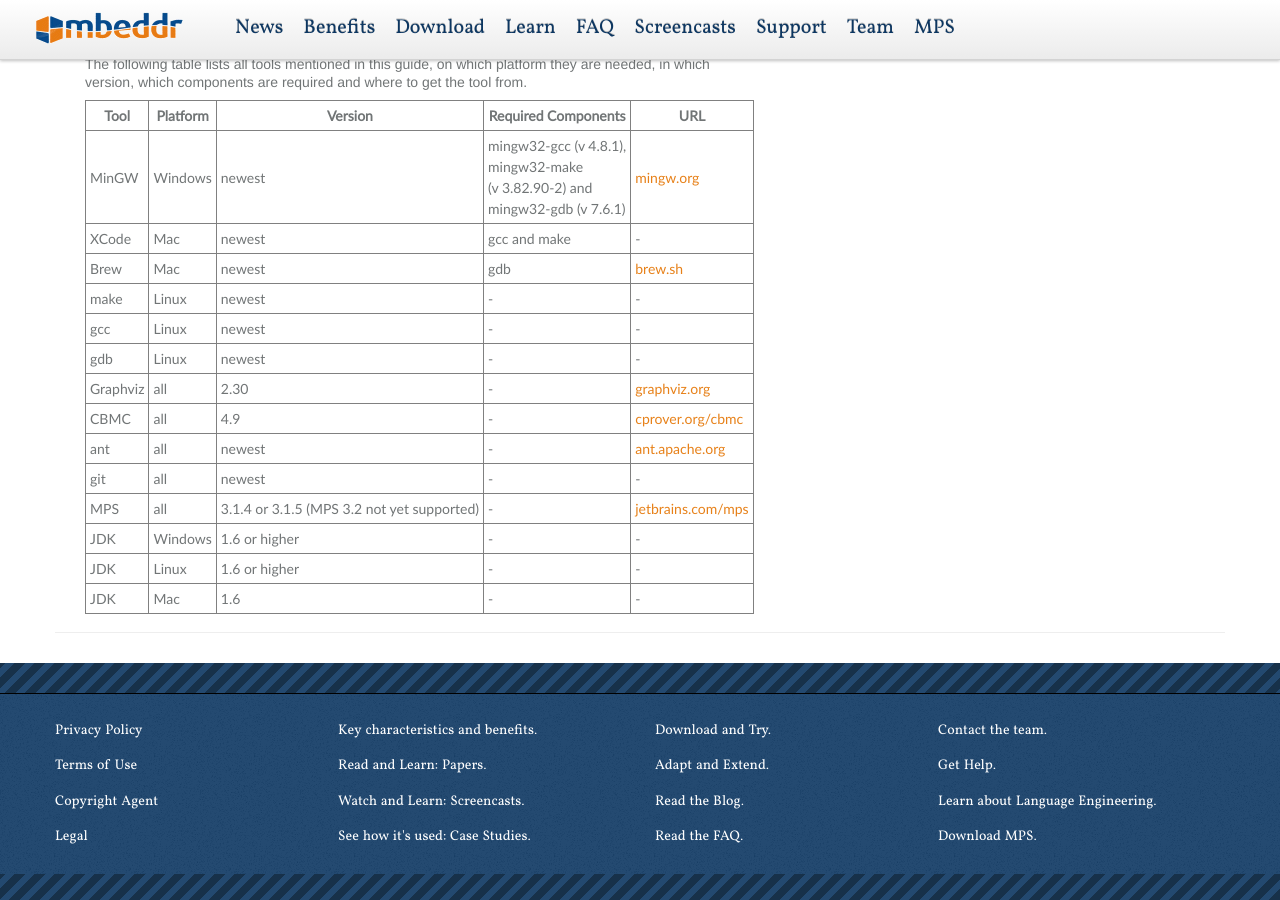
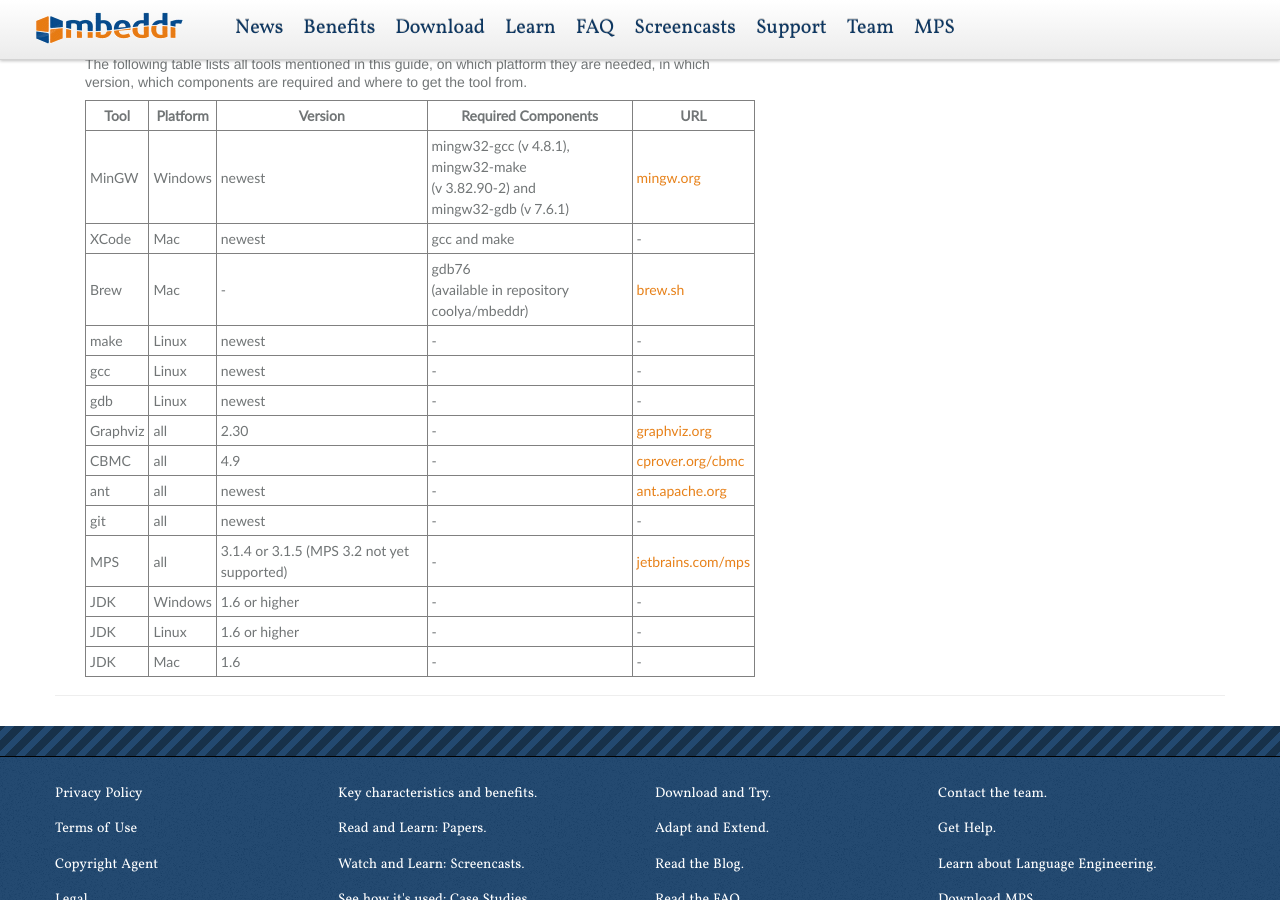
Before and after one commit to mbeddr/mbeddr.github.io, a Jekyll site: the page download.html, which Jekyll copies as it is, in a window 1280 px wide and 900 px high, scrolled down 4539 px. Built offline with Jekyll 4.4.1, drawn with Linux system fonts in a browser that asks for light colours; nearby versions of some CDN libraries; library files that are not in the unit come from our copies.

Commit message:
updated documentation on installing gdb via brew

```diff
--- a/download.html
+++ b/download.html
@@ -583,8 +583,8 @@
 			  <tr>
 			    <td>Brew</td>
 			    <td>Mac</td>
-			    <td>newest</td>
-			    <td>gdb</td>
+			    <td>-</td>
+			    <td>gdb76 <br>(available in repository coolya/mbeddr)</td>
 			    <td><a href="http://brew.sh">brew.sh</a></td>
 			  </tr>
 			  <tr>
```
